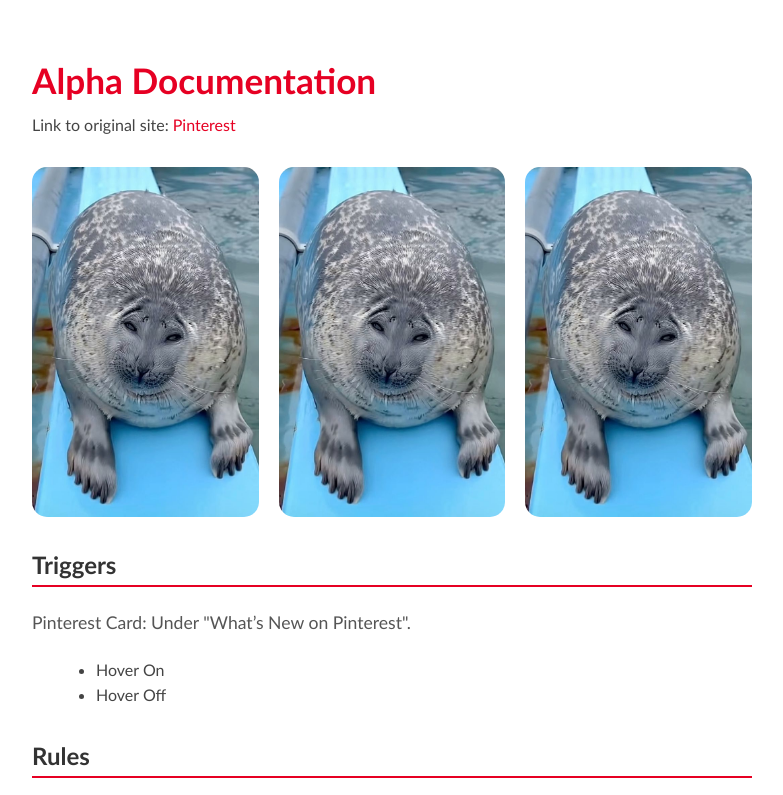
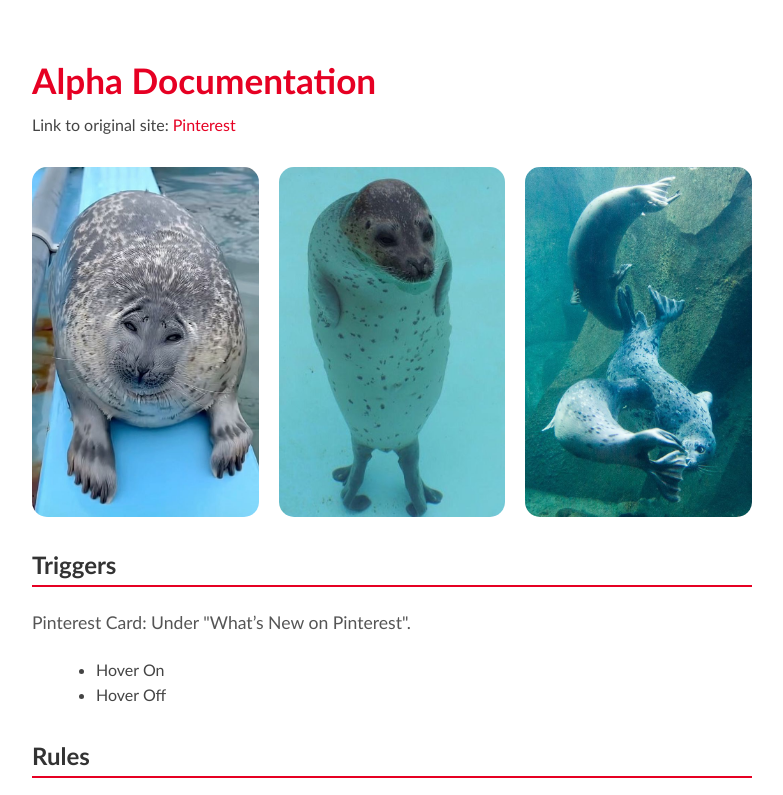
Before and after one commit to ayseeda-turcan/idm241-aet76, a plain HTML site: page alpha/build/index.html in a window 1280 px wide. Shown: the top 795 px of the page, without its empty margins (248-1031 px from the left). Drawn offline with Linux system fonts and the light colour scheme.

Commit message:
Add Images
Added new images in the place of the placeholders

```diff
--- a/alpha/build/index.html
+++ b/alpha/build/index.html
@@ -29,7 +29,7 @@
 
         <!-- CARD 2 -->
         <div class="pin-card">
-            <img src="seal.jpg" alt="Pinterest Pin 2">
+            <img src="seal-on-toes.jpg" alt="Pinterest Pin 2">
             <div class="overlay">
                 <div class="overlay-center">
                     <span class="open-text">Open</span>
@@ -43,7 +43,7 @@
 
         <!-- CARD 3 -->
         <div class="pin-card">
-            <img src="seal.jpg" alt="Pinterest Pin 3">
+            <img src="seal-triplet.jpg" alt="Pinterest Pin 3">
             <div class="overlay">
                 <div class="overlay-center">
                     <span class="open-text">Open</span>
```
Also changed, not shown: alpha/build/seal-in-pool.jpg (added), alpha/build/seal-in-sea.jpg (added), alpha/build/seal-on-toes.jpg (added), alpha/build/seal-swim.jpg (added), alpha/build/seal-triplet.jpg (added), alpha/build/seal-wave.jpg (added).
